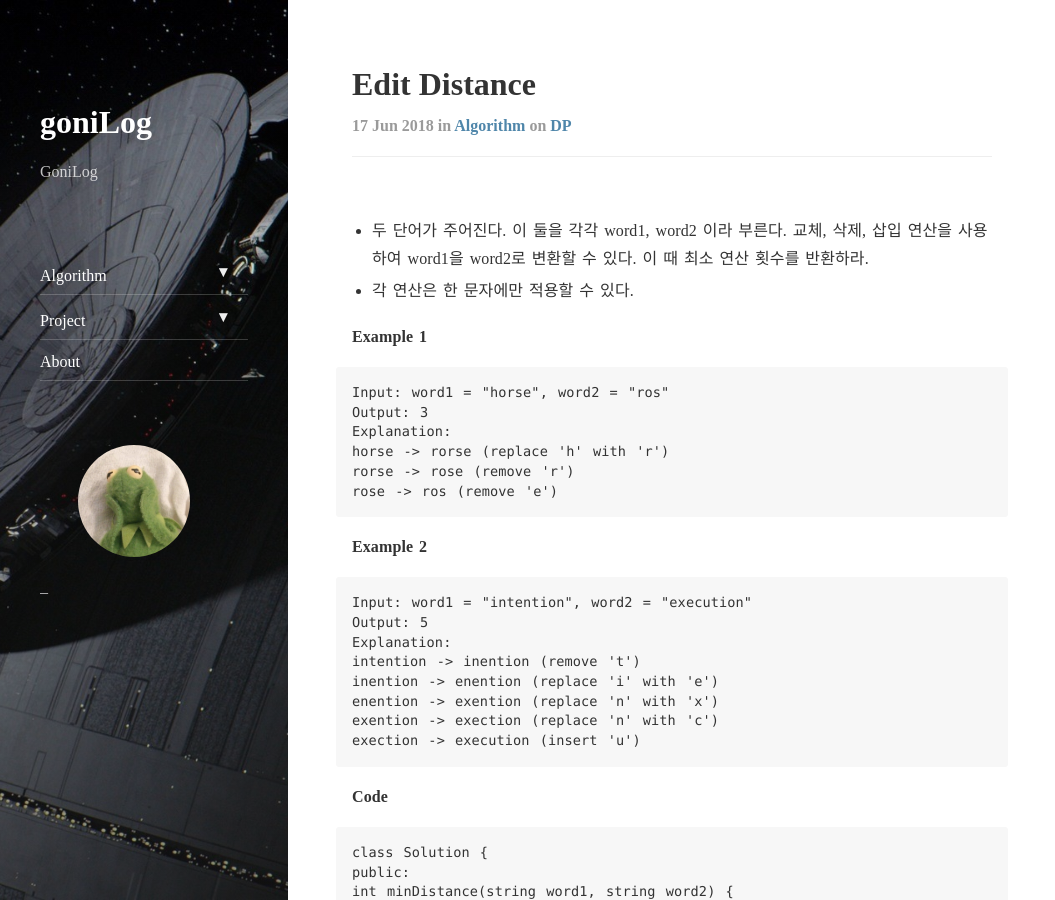
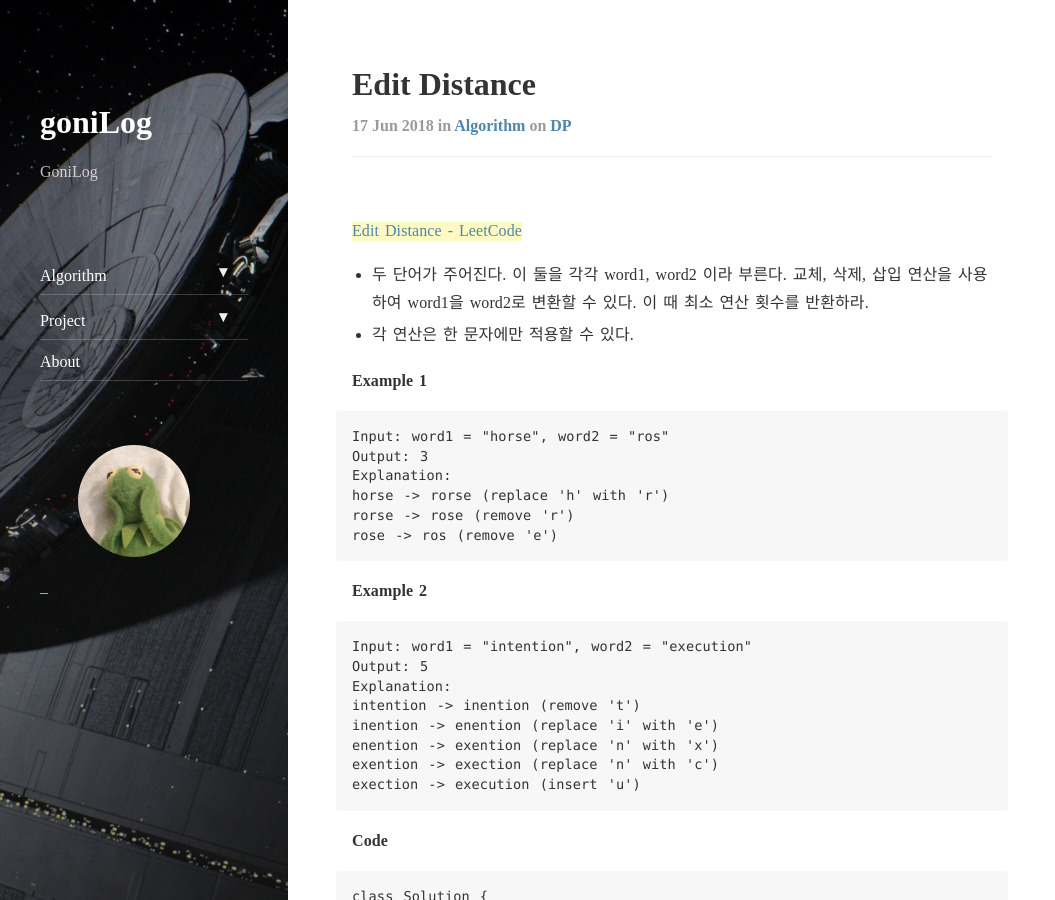
Before and after one commit to gonini/gonini.github.io, a Jekyll site: the page built from _posts/2018-06-17-edit-distance.md, in a window 1280 px wide and 900 px high. Shown: the whole window, without its empty margins (0-1055 px from the left). Built offline with Jekyll 4.4.1, drawn with Linux system fonts in a browser that asks for light colours; nearby versions of some CDN libraries; comment, search, counter and statistics services are not loaded.

Commit message:
편집 거리 문제 링크 추가

```diff
--- a/_posts/2018-06-17-edit-distance.md
+++ b/_posts/2018-06-17-edit-distance.md
@@ -6,6 +6,8 @@ categories: algorithm
 tags: dp
 comments: true
 ---
+
+[Edit Distance - LeetCode](https://leetcode.com/problems/edit-distance/description/)
 
 * 두 단어가 주어진다. 이 둘을 각각 word1, word2 이라 부른다. 교체, 삭제, 삽입 연산을 사용하여 word1을 word2로 변환할 수 있다. 이 때 최소 연산 횟수를 반환하라.
 * 각 연산은 한 문자에만 적용할 수 있다.
```
